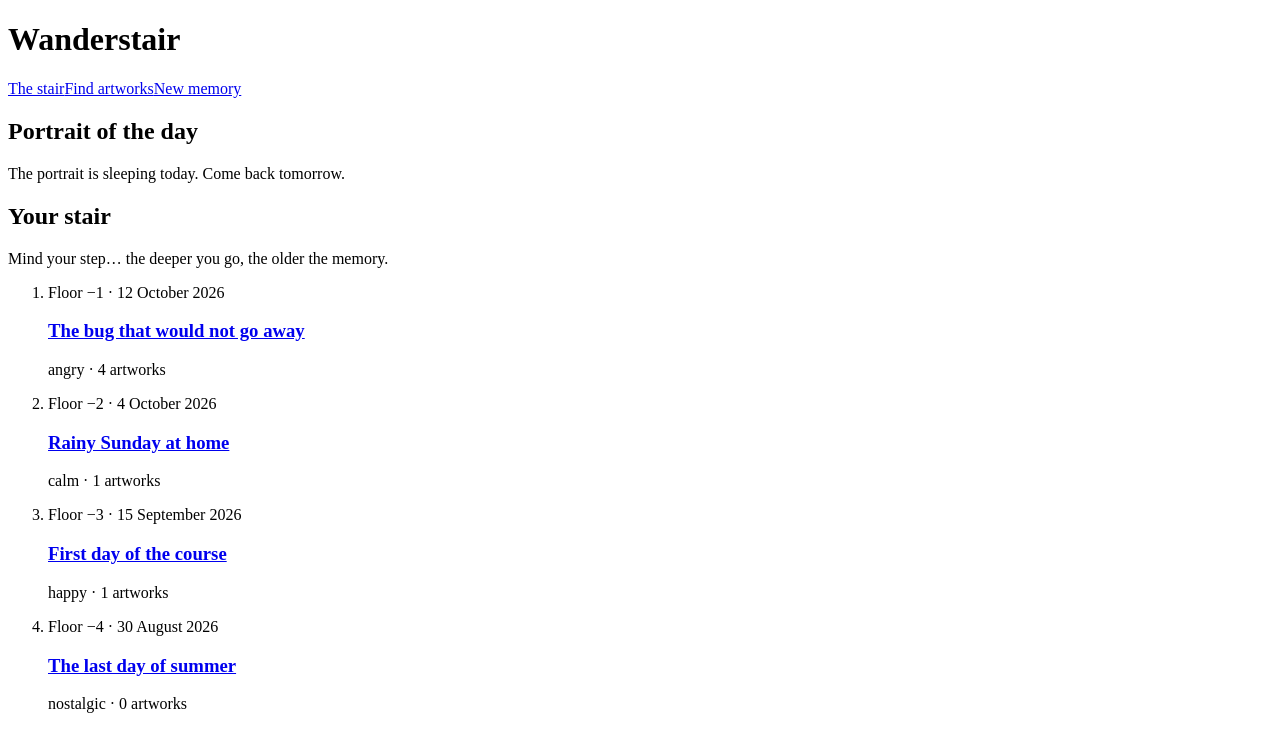
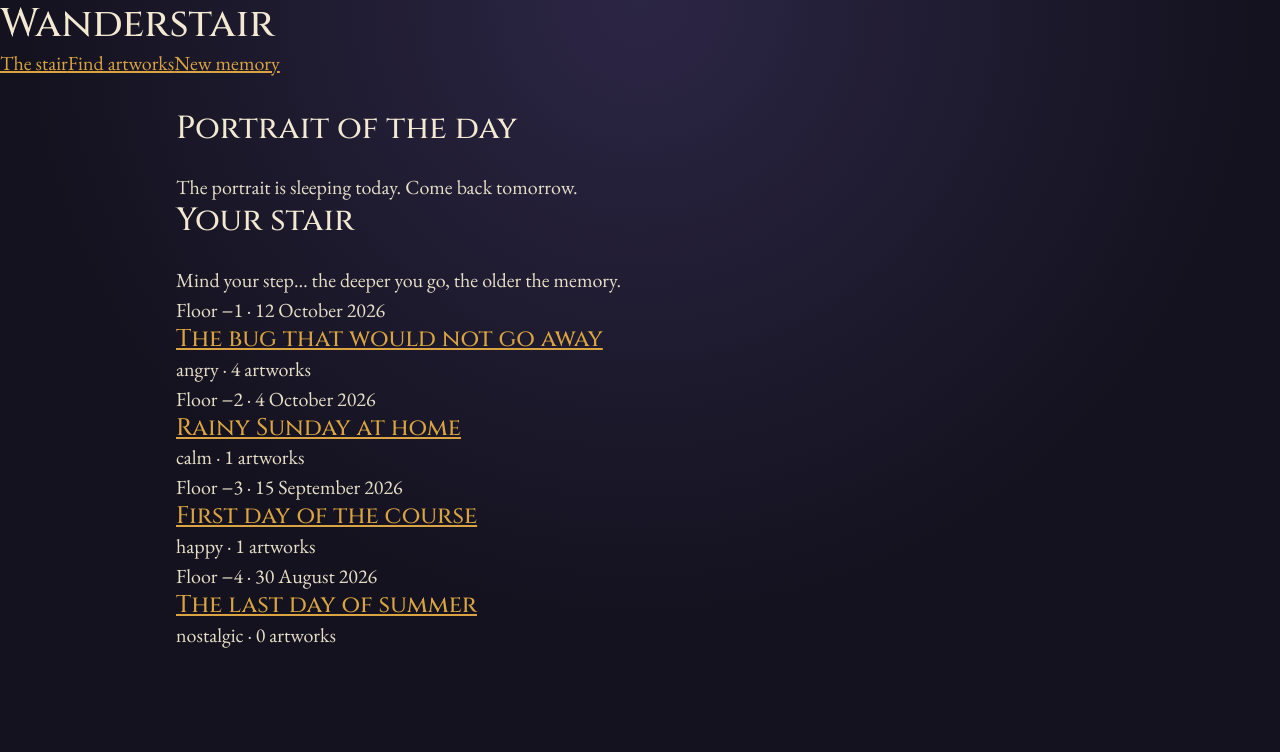
Before and after one commit to mjuliana98g/wanderstair, an Angular app: page / in a window 1280 px wide. Shown: the top 752 px of the page. Built offline with nearby package versions, Linux system fonts and the light colour scheme; no server answers; data requests are answered from the project's data file.

Commit message:
style: add the fonts and the main theme

```diff
--- a/src/index.html
+++ b/src/index.html
@@ -1,13 +1,21 @@
 <!doctype html>
 <html lang="en">
+
 <head>
   <meta charset="utf-8">
   <title>Wanderstair</title>
   <base href="/">
   <meta name="viewport" content="width=device-width, initial-scale=1">
   <link rel="icon" type="image/x-icon" href="favicon.ico">
+  <link rel="preconnect" href="https://fonts.googleapis.com">
+  <link rel="preconnect" href="https://fonts.gstatic.com" crossorigin>
+  <link
+    href="https://fonts.googleapis.com/css2?family=Cinzel:wght@500;700&family=EB+Garamond:ital,wght@0,400;0,600;1,400&display=swap"
+    rel="stylesheet">
 </head>
+
 <body>
   <app-root></app-root>
 </body>
+
 </html>
--- a/src/styles.css
+++ b/src/styles.css
@@ -1 +1,123 @@
-/* You can add global styles to this file, and also import other style files */
+/* --------------------------------------------------
+   COLOURS AND FONTS
+   -------------------------------------------------- */
+
+:root {
+  --night: #14121f;
+  --stone: #232034;
+  --parchment: #f3e9d2;
+  --ink: #e8dfc8;
+  --ink-soft: #b4aa92;
+  --gold: #d9a441;
+  --danger: #e8806f;
+  --title-font: 'Cinzel', serif;
+  --text-font: 'EB Garamond', serif;
+}
+
+/* --------------------------------------------------
+   RESET
+   -------------------------------------------------- */
+
+*, *::before, *::after {
+  box-sizing: border-box;
+}
+
+body, h1, h2, h3, p, figure, ul, ol, dl, dd, fieldset {
+  margin: 0;
+}
+
+ul, ol {
+  padding: 0;
+  list-style: none;
+}
+
+img {
+  display: block;
+  max-width: 100%;
+  height: auto;
+}
+
+/* --------------------------------------------------
+   PAGE
+   -------------------------------------------------- */
+
+body {
+  min-height: 100vh;
+  background: radial-gradient(circle at top, #2c2645, var(--night) 60%);
+  color: var(--ink);
+  font-family: var(--text-font);
+  font-size: 20px;
+  line-height: 1.5;
+}
+
+main {
+  max-width: 960px;
+  margin: 0 auto;
+  padding: 32px 16px 80px;
+}
+
+h1, h2, h3 {
+  font-family: var(--title-font);
+  font-weight: 500;
+  line-height: 1.2;
+  color: var(--parchment);
+}
+
+h2 {
+  margin-bottom: 24px;
+  font-size: 32px;
+}
+
+h3 {
+  font-size: 24px;
+}
+
+a {
+  color: var(--gold);
+}
+
+a:hover {
+  color: var(--parchment);
+}
+
+:focus-visible {
+  outline: 2px solid var(--gold);
+  outline-offset: 3px;
+}
+
+/* --------------------------------------------------
+   BUTTONS AND FIELDS
+   -------------------------------------------------- */
+
+button {
+  padding: 8px 20px;
+  border: 1px solid var(--gold);
+  border-radius: 4px;
+  background: transparent;
+  color: var(--gold);
+  font: inherit;
+  cursor: pointer;
+}
+
+button:hover:not(:disabled) {
+  background: var(--gold);
+  color: var(--night);
+}
+
+button:disabled {
+  opacity: 0.4;
+  cursor: not-allowed;
+}
+
+input, select, textarea {
+  padding: 8px 12px;
+  border: 1px solid var(--ink-soft);
+  border-radius: 4px;
+  background: var(--stone);
+  color: var(--ink);
+  font: inherit;
+}
+
+[role="alert"] {
+  color: var(--danger);
+}
```
